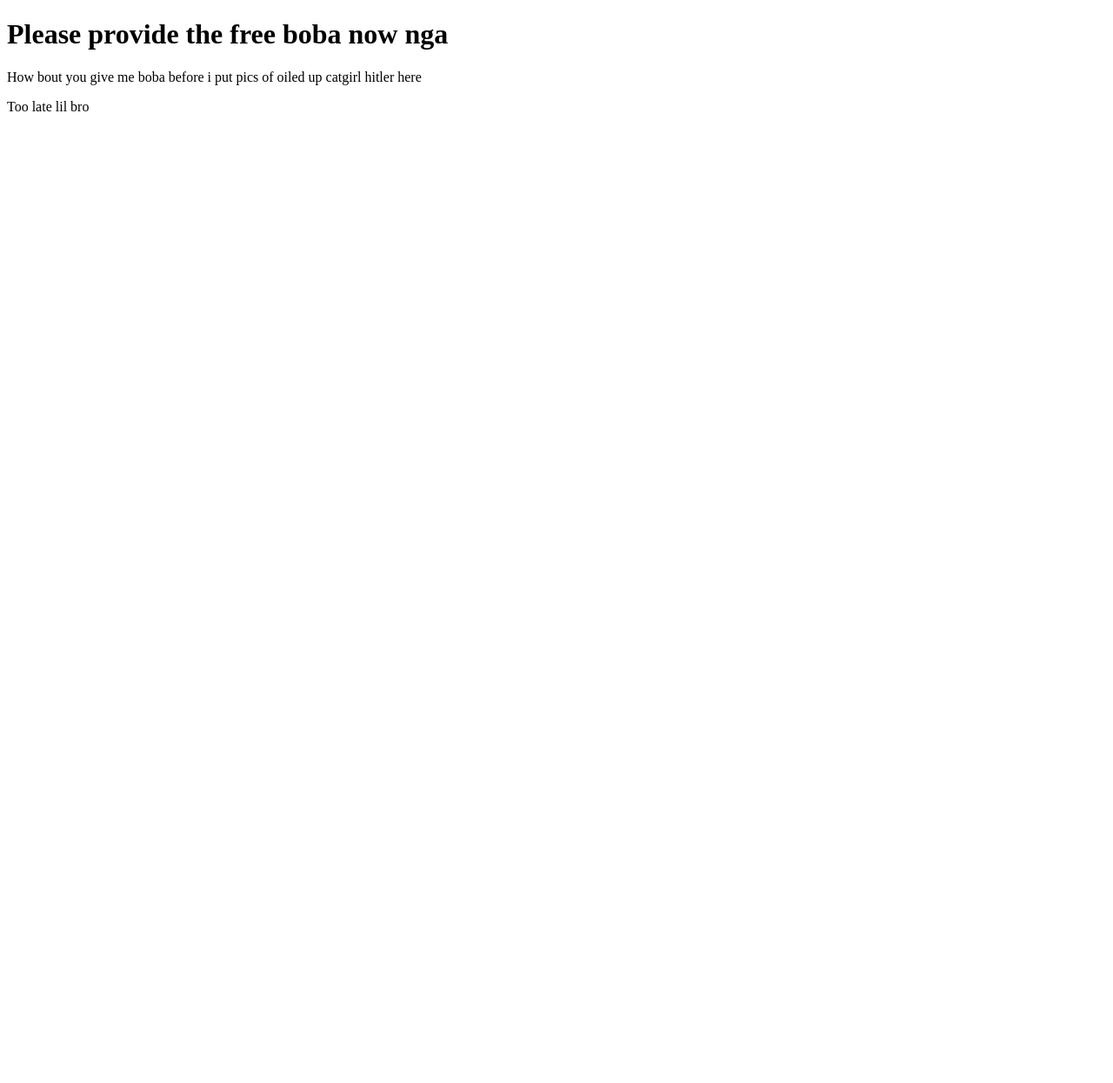
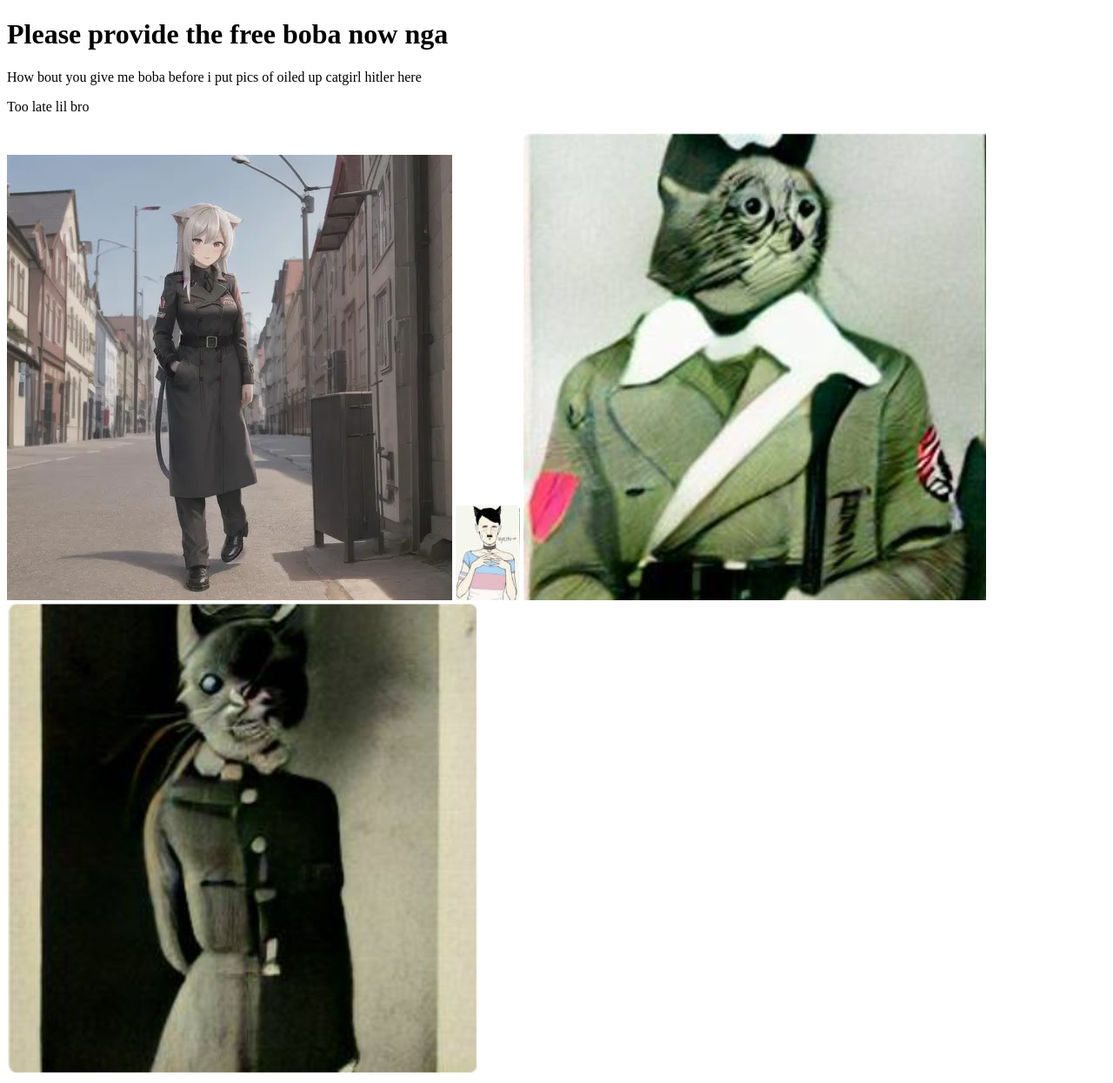
Before and after one commit to GobMan69/Hack-Club, a plain HTML site: page index.html in a window 1280 px wide. Shown: the whole page at 87% size. Before the commit the page ends 800 px from the top, so only its background shows below. Drawn offline with Linux system fonts and the light colour scheme.

Commit message:
Update index.html

```diff
--- a/index.html
+++ b/index.html
@@ -10,10 +10,10 @@
     </h1>
     <p>How bout you give me boba before i put pics of oiled up catgirl hitler here</p>
     <p>Too late lil bro</p>
-    <img src="">
-    <img src="">
-    <img src="">
-    <img src="">
+    <img src="./Cat-ler.webp">
+    <img src="./Daddy-Hitler.jpg">
+    <img src="./Kitler.jpg"">
+    <img src="./Meowzis.jpg">
     <img src="">
     <img src="">
 </body>
```
